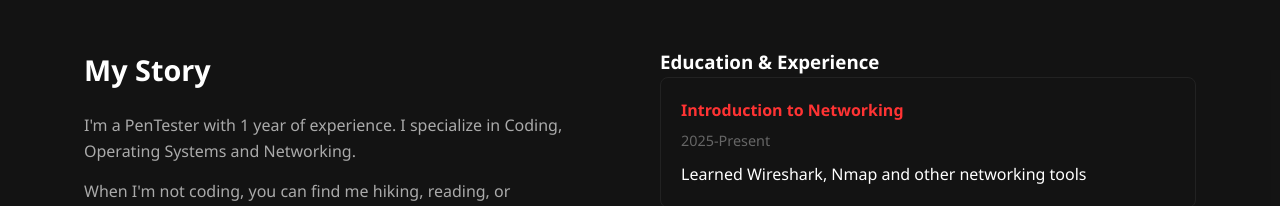
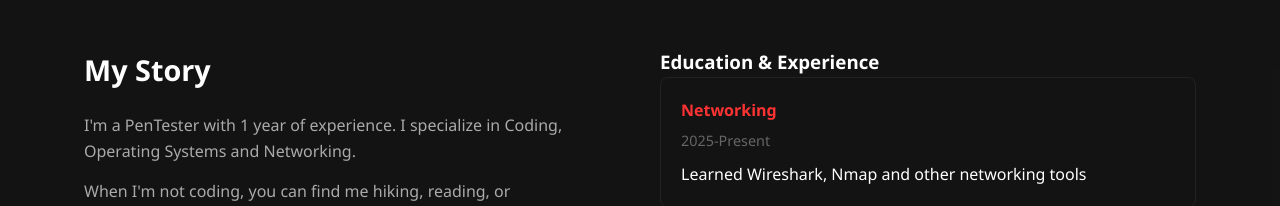
Before and after one commit to z0k41/website, a plain HTML site: page index.html in a window 1280 px wide. Shown: the part 947-1153 px from the top of the page. Drawn offline with Linux system fonts and the light colour scheme.

Commit message:
Update index.html

```diff
--- a/index.html
+++ b/index.html
@@ -639,7 +639,7 @@
                     <h3>Education & Experience</h3>
 
                     <div class="timeline-item">
-                        <h4>Introduction to Networking</h4>
+                        <h4>Networking</h4>
                         <div class="date">2025-Present</div>
                         <p>Learned Wireshark, Nmap and other networking tools</p>
                     </div>
```
